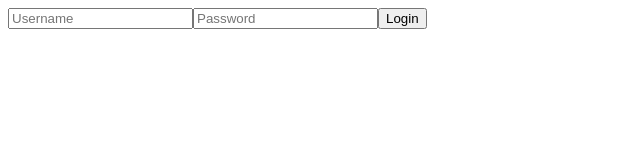
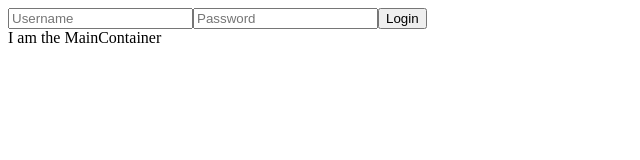
Before and after one commit to Dhrubot/circle-frontend, a React (Create React App) app: page / in a window 1280 px wide. Shown: the top 160 px of the page, without its empty margins (0-640 px from the left). Built offline with nearby package versions, Linux system fonts and the light colour scheme; no server answers.

Commit message:
Added a main container to be the ocntainer for users info and activitis

```diff
--- a/src/App.js
+++ b/src/App.js
@@ -2,6 +2,7 @@
 import { connect } from 'react-redux'
 import { getCurrentUser } from './actions/currentUser'
 import NavBar from './components/NavBar'
+import MainContainer from './components/MainContainer';
 
 class App extends React.Component {
 
@@ -14,6 +15,7 @@
     return (
       <div className="App">
         <NavBar />
+        <MainContainer/>
       </div>
     );
   }
--- /dev/null
+++ b/src/components/MainContainer.js
@@ -0,0 +1,13 @@
+import React from 'react'
+
+
+const MainContainer = () => {
+    return (
+        <div className='MainContainer'>
+            I am the MainContainer
+        </div>
+    )
+}
+
+
+export default MainContainer
--- a/src/components/NavBar.js
+++ b/src/components/NavBar.js
@@ -6,8 +6,8 @@
 const NavBar = (props) => {
 
     return (
-      <div className='nav'>
-            {props.currentUser ? <strong>Welcome, {props.currentUser.username}!</strong>  : ''}
+      <div className='NavBar'>
+            { props.currentUser ? <strong>Welcome, {props.currentUser.username}!</strong>  : ''}
             { props.currentUser ? <Logout/> : <Login/> }
       </div>
     )
```
